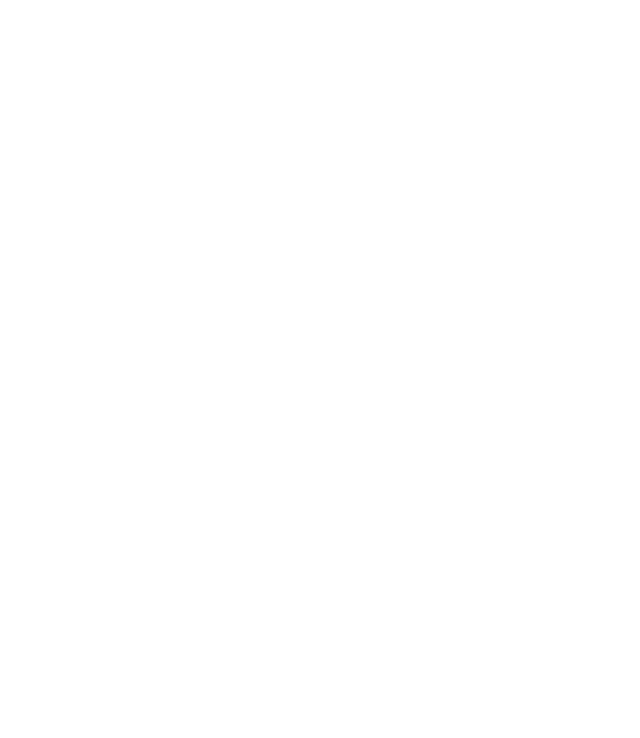
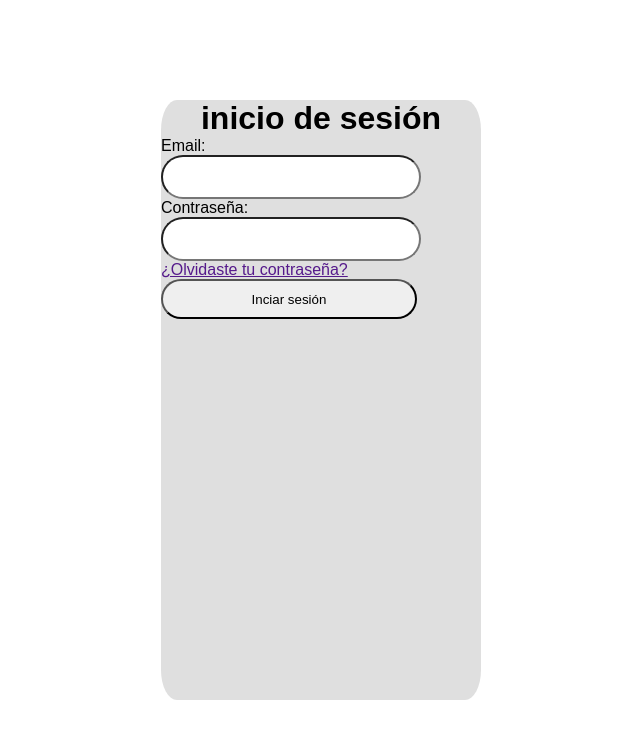
Before and after one commit to AgustinCasal3/HoshinoRepair, a React (Vite) app in the folder HoshinoWeb/HoshinoWeb/: page /login in a window 1280 px wide. Shown: the top 738 px of the page, without its empty margins (319-959 px from the left). Built offline with nearby package versions, Linux system fonts and the light colour scheme.

Commit message:
1-09-26 tobias
Primera version de la pantalla del login

```diff
--- a/HoshinoWeb/HoshinoWeb/src/instances/01 login/Login.css
+++ b/HoshinoWeb/HoshinoWeb/src/instances/01 login/Login.css
@@ -0,0 +1,33 @@
+.loginContenedor{
+    display: flex;
+    justify-content: center;
+    align-items: center;
+    height: 100vh;
+}
+
+.login{
+    height: 75vh;
+    width: 25vw;
+    display: flex;
+    flex-direction: column;
+    border-radius: 5%;
+    background-color: rgb(223, 223, 223);
+}
+
+.loginTitulo{
+    display: flex;
+    justify-content: center;
+}
+
+.loginInput{
+    height: 5vh;
+    width: 20vw;
+    border-radius: 5vh;
+}
+
+.loginButton{
+    height: 5vh;
+    width: 20vw;
+    border-radius: 5vh;
+
+}
--- a/HoshinoWeb/HoshinoWeb/src/instances/01 login/Login.tsx
+++ b/HoshinoWeb/HoshinoWeb/src/instances/01 login/Login.tsx
@@ -3,6 +3,25 @@
 export function Login() {
     return (
         <>
+        {/*Div contenedor de el login*/}
+        <div className='loginContenedor'>
+
+            {/* Div del login */}
+            <div>
+
+                <form className='login' action="">
+                    <div className="loginTitulo">
+                        <h1>inicio de sesión</h1>
+                    </div>
+                    <label htmlFor="">Email:</label>
+                    <input className='loginInput' type="text" />
+                    <label htmlFor="">Contraseña:</label>
+                    <input className='loginInput' type="text" />
+                    <a href="">¿Olvidaste tu contraseña?</a>
+                    <button className='loginButton'>Inciar sesión</button>
+                </form>
+            </div>
+        </div>
         </>
     )
 }
```
